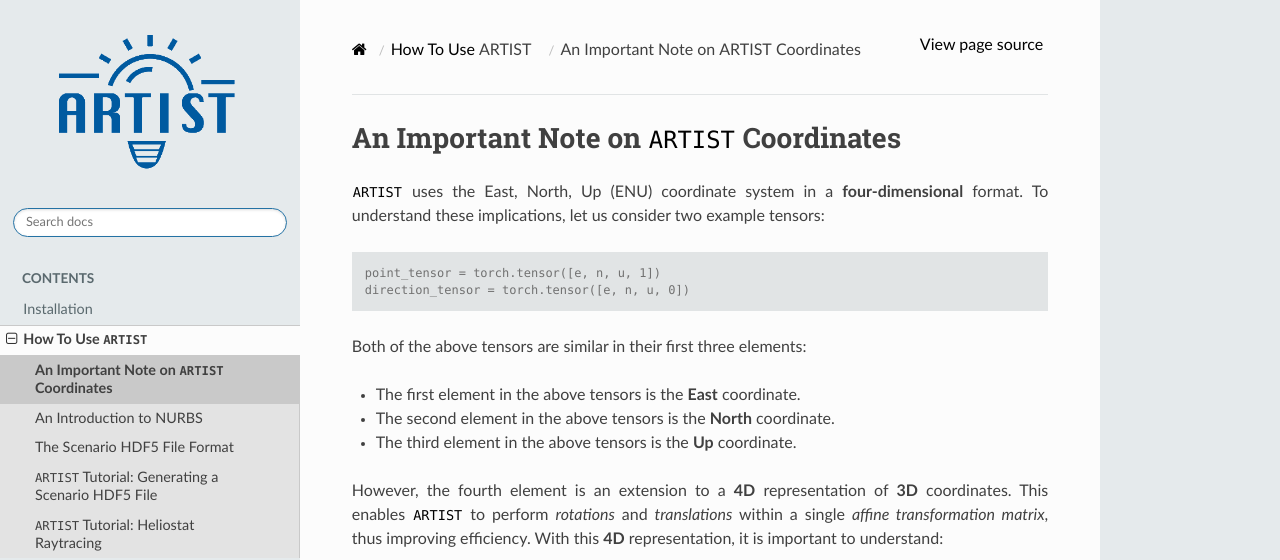
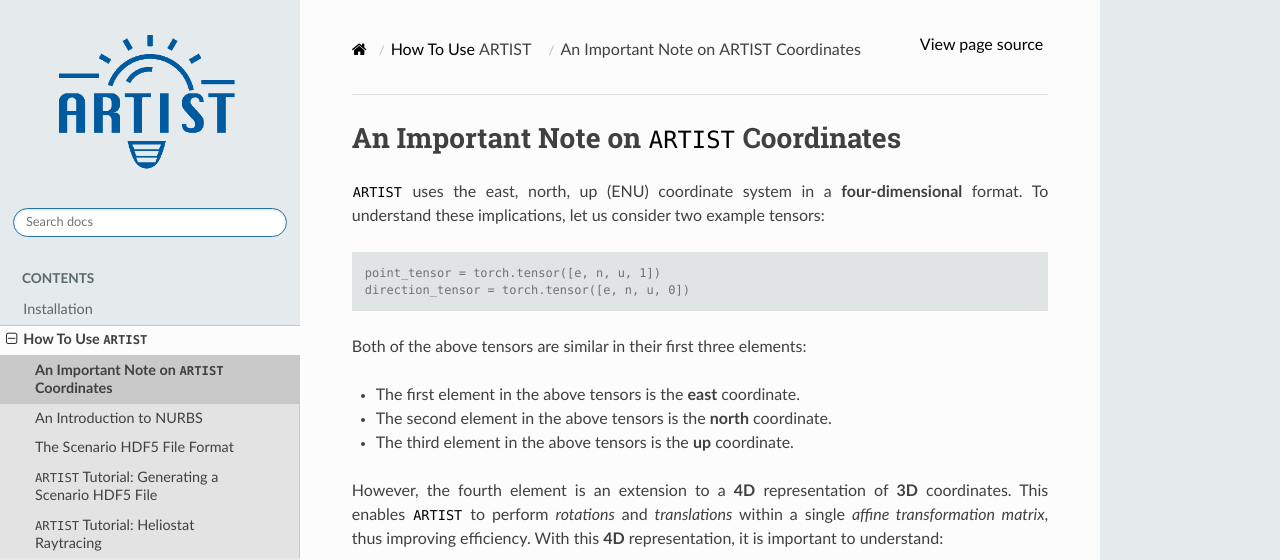
Before and after one commit to ARTIST-Association/ARTIST, a Sphinx documentation site: the page built from docs/coordinates.rst, in a window 1280 px wide. Shown: the top 560 px of the page. Built offline with Sphinx 7.4.7 and the Read the Docs theme 2.0.0, drawn with Linux system fonts in a browser that asks for light colours; nearby versions of some CDN libraries; some web fonts are replaced; library files that are not in the unit come from our copies.

Commit message:
change capitalization

```diff
--- a/docs/coordinates.rst
+++ b/docs/coordinates.rst
@@ -3,7 +3,7 @@
 An Important Note on ``ARTIST`` Coordinates
 ===========================================
 
-``ARTIST`` uses the East, North, Up (ENU) coordinate system in a **four-dimensional** format. To understand these
+``ARTIST`` uses the east, north, up (ENU) coordinate system in a **four-dimensional** format. To understand these
 implications, let us consider two example tensors:
 
 .. code-block:: console
@@ -13,9 +13,9 @@ implications, let us consider two example tensors:
 
 Both of the above tensors are similar in their first three elements:
 
-- The first element in the above tensors is the **East** coordinate.
-- The second element in the above tensors is the **North** coordinate.
-- The third element in the above tensors is the **Up** coordinate.
+- The first element in the above tensors is the **east** coordinate.
+- The second element in the above tensors is the **north** coordinate.
+- The third element in the above tensors is the **up** coordinate.
 
 However, the fourth element is an extension to a **4D** representation of **3D** coordinates. This enables ``ARTIST``
 to perform *rotations* and *translations* within a single *affine transformation matrix*, thus improving efficiency.
```
